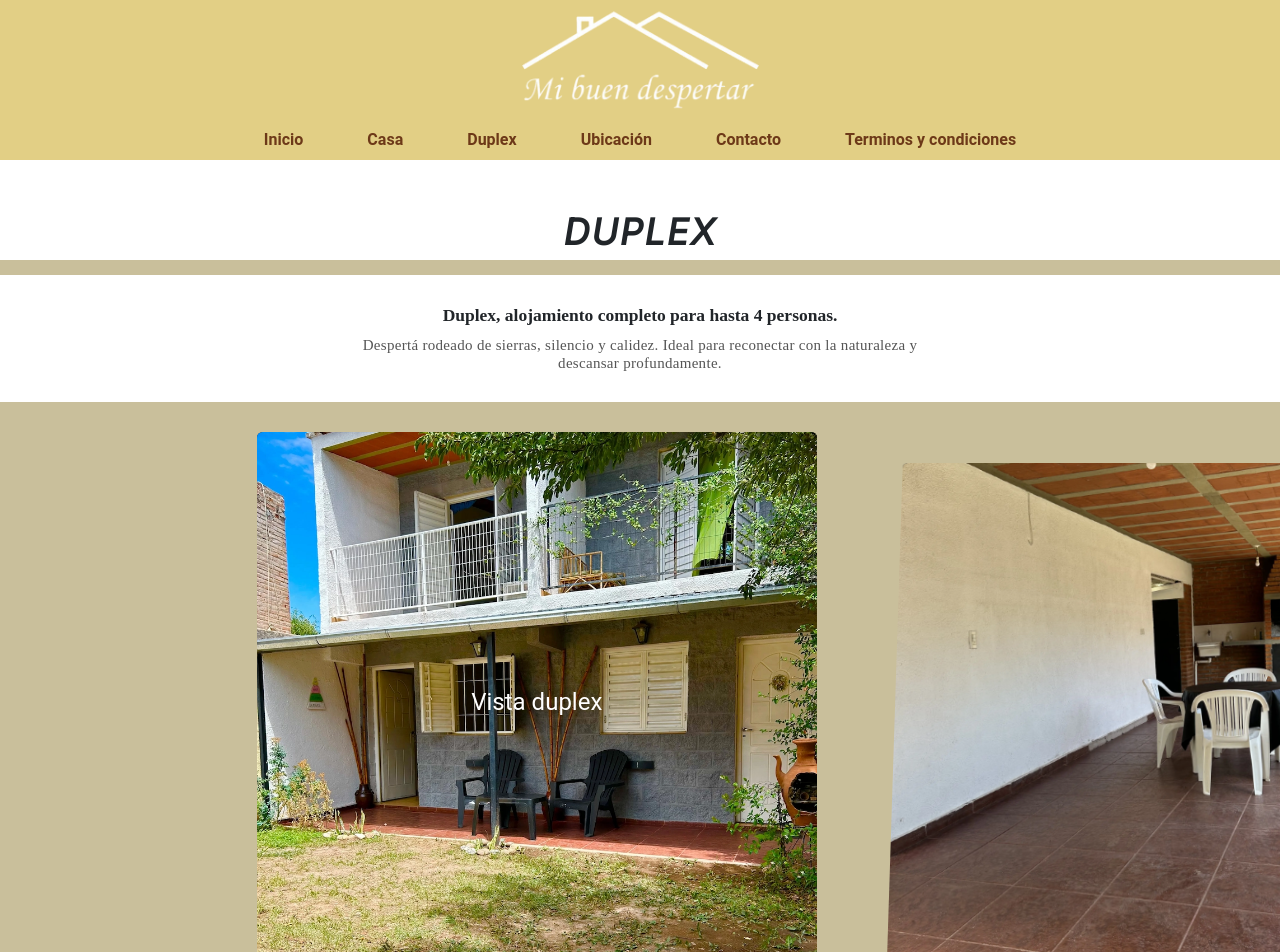
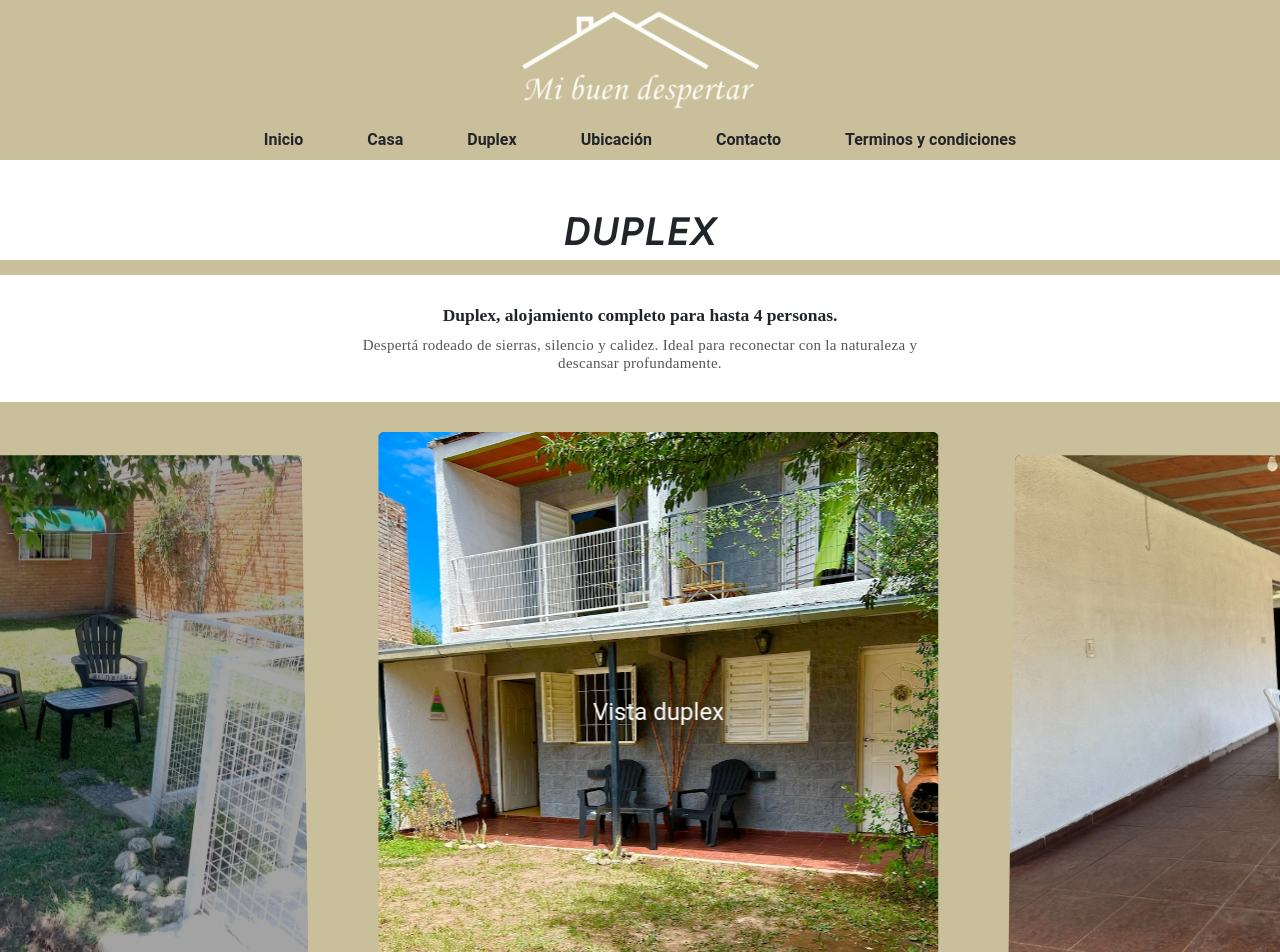
Before and after one commit to Enzoprogramerr/mi-buen-despertar, a React (Vite) app: page /duplex in a window 1280 px wide. Shown: the top 952 px of the page. Built offline with nearby package versions, Linux system fonts and the light colour scheme.

Commit message:
Carrusel infinito y centrado

```diff
--- a/src/Styles.css
+++ b/src/Styles.css
@@ -838,7 +838,7 @@ section {
     background-repeat: no-repeat;
     background-size: contain;
     background-position: center;
-    background-color: #e2cf85;
+    background-color: #c9bf9b;
   }
 
   .navbar-sticky {
@@ -858,13 +858,14 @@ section {
     justify-content: center;
     margin: 0;
     padding: 0;
+    background-color: #c9bf9b;
   }
 
   .navbar-a {
     position: relative;
     display: inline-block;
     padding: 8px 12px;
-    color: #6d3918;
+    color: #212529;
     text-decoration: none;
     transition: transform 0.3s ease;
     font-weight: 600;
@@ -913,11 +914,6 @@ section {
   .galery {
     margin: 3rem 0;
     height: 54rem;
-  }
-
-  .one-container {
-    height: 100%;
-    width: 63%;
   }
 
   .map-section {
@@ -969,11 +965,6 @@ section {
     transition:
       background-color 0.3s ease,
       opacity 0.3s ease;
-  }
-
-  .container-image {
-    height: 54rem;
-    width: 56rem;
   }
 
   .description-services {
--- a/src/components/Carousel.tsx
+++ b/src/components/Carousel.tsx
@@ -65,7 +65,7 @@ const Slide = ({ slide, index, current, handleSlideClick }: SlideProps) => {
   const { src, alt, key } = slide;
 
   return (
-    <div className="[perspective:1200px] [transform-style:preserve-3d]">
+    <div className="[perspective:3000px] [transform-style:preserve-3d]">
       <li
         ref={slideRef}
         className=" container-image flex flex-1 flex-col items-center justify-center relative text-center text-white opacity-100 transition-all duration-300 ease-in-out w-[70vmin] h-[70vmin] mx-[4vmin] z-10 "
@@ -148,23 +148,44 @@ interface CarouselProps {
 }
 
 export function Carousel({ slides }: CarouselProps) {
-  const [current, setCurrent] = useState(0);
+  const [current, setCurrent] = useState(1);
+  const [animate, setAnimate] = useState(true);
+
+  const displayedSlides = [slides[slides.length - 1], ...slides, slides[0]];
 
   const handlePreviousClick = () => {
-    const previous = current - 1;
-    setCurrent(previous < 0 ? slides.length - 1 : previous);
+    setCurrent((prev) => prev - 1);
   };
 
   const handleNextClick = () => {
-    const next = current + 1;
-    setCurrent(next === slides.length ? 0 : next);
+    setCurrent((prev) => prev + 1);
   };
 
   const handleSlideClick = (index: number) => {
-    if (current !== index) {
+    if (index === 0) {
+      setCurrent(slides.length);
+    } else if (index === slides.length + 1) {
+      setCurrent(1);
+    } else {
       setCurrent(index);
     }
   };
+
+  useEffect(() => {
+    if (!animate) {
+      requestAnimationFrame(() => {
+        setAnimate(true);
+      });
+    }
+  }, [animate]);
+
+  useEffect(() => {
+    if (!animate) {
+      requestAnimationFrame(() => {
+        setAnimate(true);
+      });
+    }
+  }, [animate]);
 
   const id = useId();
 
@@ -174,14 +195,25 @@ export function Carousel({ slides }: CarouselProps) {
       aria-labelledby={`carousel-heading-${id}`}
     >
       <ul
-        className="absolute flex mx-[-4vmin] transition-transform duration-1000 ease-in-out"
+        className={`absolute flex mx-[-4vmin] ${
+          animate ? "transition-transform duration-1000 ease-in-out" : ""
+        }`}
         style={{
-          transform: `translateX(-${current * (100 / slides.length)}%)`,
+          transform: `translateX(-${current * (100 / displayedSlides.length)}%)`,
+        }}
+        onTransitionEnd={() => {
+          if (current === displayedSlides.length - 1) {
+            setAnimate(false);
+            setCurrent(1);
+          } else if (current === 0) {
+            setAnimate(false);
+            setCurrent(slides.length);
+          }
         }}
       >
-        {slides.map((slide, index) => (
+        {displayedSlides.map((slide, index) => (
           <Slide
-            key={index}
+            key={`${slide.key}-${index}`}
             slide={slide}
             index={index}
             current={current}
@@ -196,7 +228,6 @@ export function Carousel({ slides }: CarouselProps) {
           title="Go to previous slide"
           handleClick={handlePreviousClick}
         />
-
         <CarouselControl
           type="next"
           title="Go to next slide"
```
